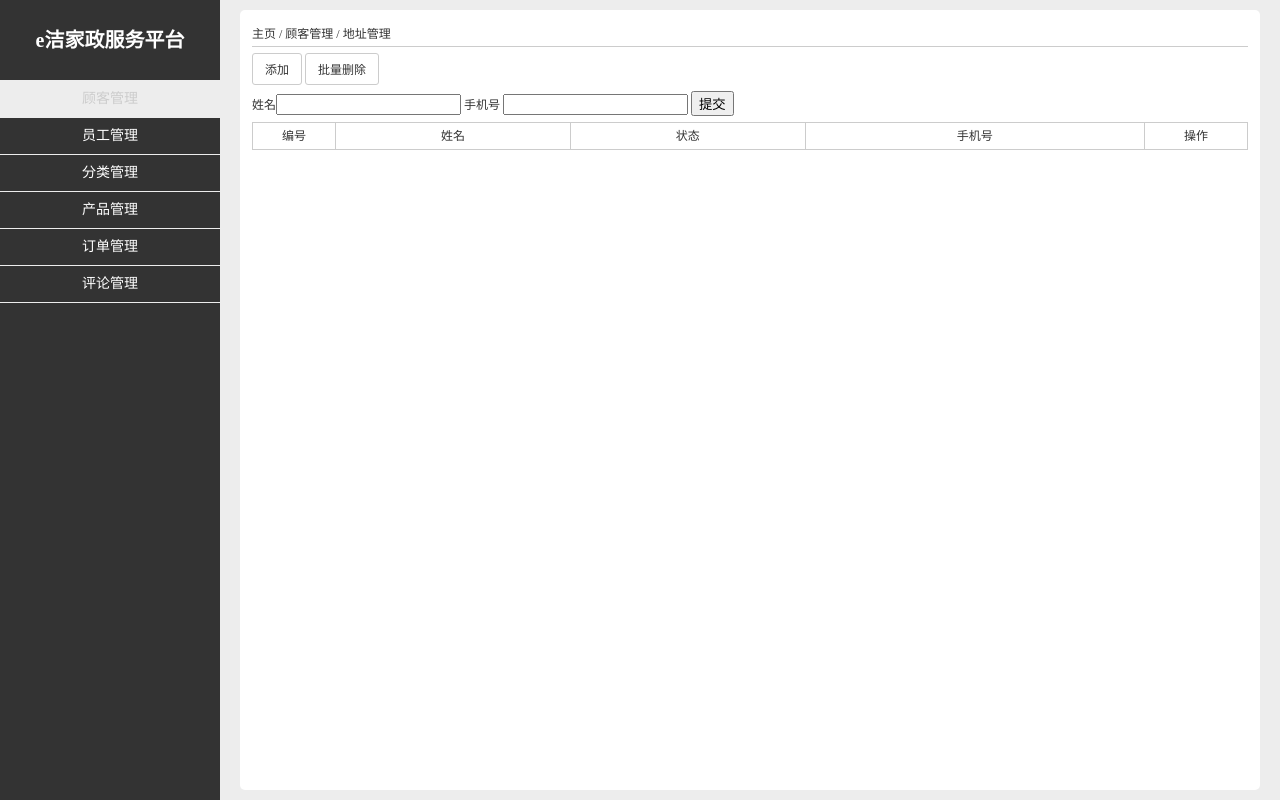
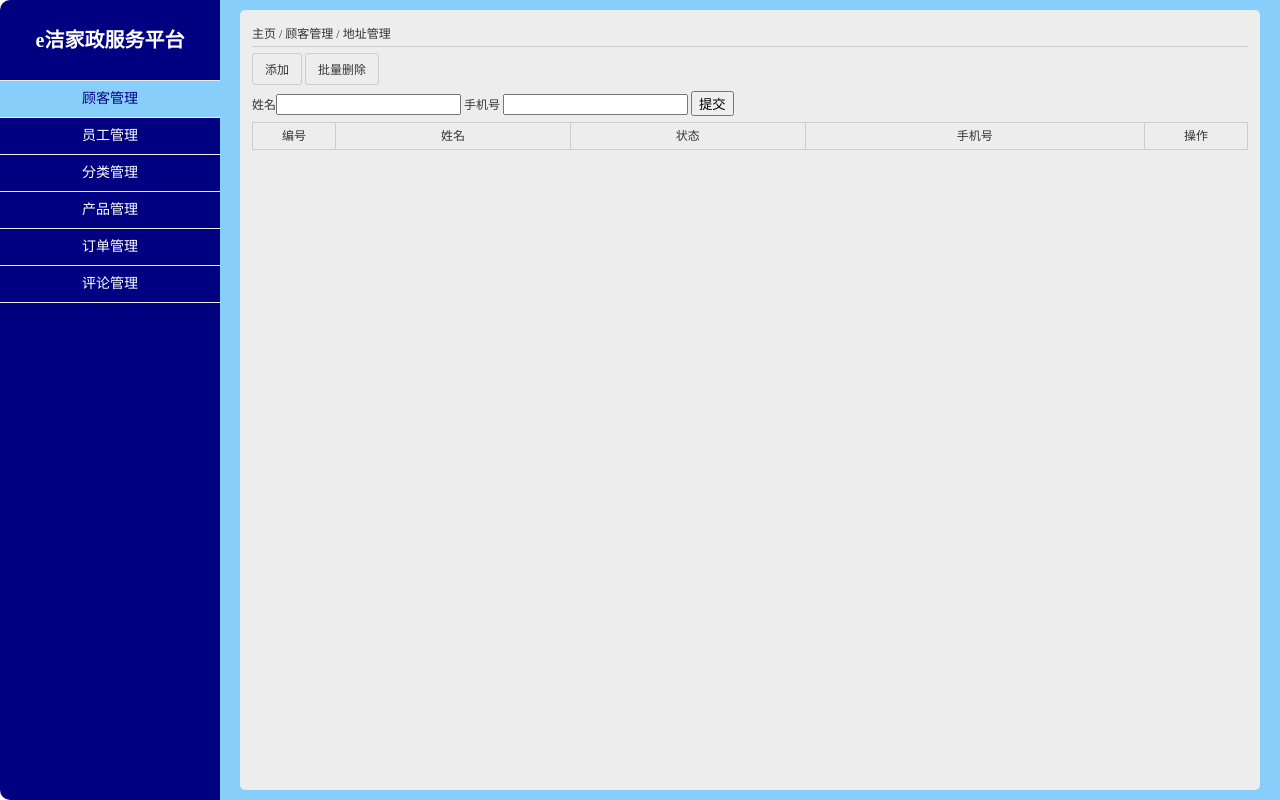
Before and after one commit to soulking920/ej_group10, a plain HTML site: page index.html in a window 1280 px wide. Drawn offline with nearby package versions, Linux system fonts and the light colour scheme; no server answers.

Commit message:
[yanlg]变更了主页样式

```diff
--- a/css/style.css
+++ b/css/style.css
@@ -6,10 +6,11 @@ html,body,.container {
 }
 .container > .left {
 	width: 220px;
-	background-color: #333;
+	background-color: #000080;
 	height: 100%;
 	float: left;
 	color: #ffffff;
+	border-radius: 10px 0px 0px 10px;
 }
 .container > .left a {
 	color: #ffffff;
@@ -31,21 +32,21 @@ html,body,.container {
 	border-bottom: 1px solid #ededed
 }
 .left >ul.left_nav > li.current{
-	background-color: #ededed;
+	background-color: #87CEFA;
 }
-.left >ul.left_nav > li.current a{
-	color: #ccc;
+.left >ul.left_nav > li.current>a{
+	color: #000080;
 }
 .container > .right {
 	box-sizing: border-box;
 	height: 100%;
-	background-color: #ededed;
+	background-color: #87CEFA;
 	margin-left: 220px;
 	padding: 10px 20px;
 }
 .container > .right >.content {
 	border-radius: 5px;
-	background-color: #ffffff;
+	background-color: #ededed;
 	height: 100%;
 	padding: 1em;
 	box-sizing: border-box;
```
